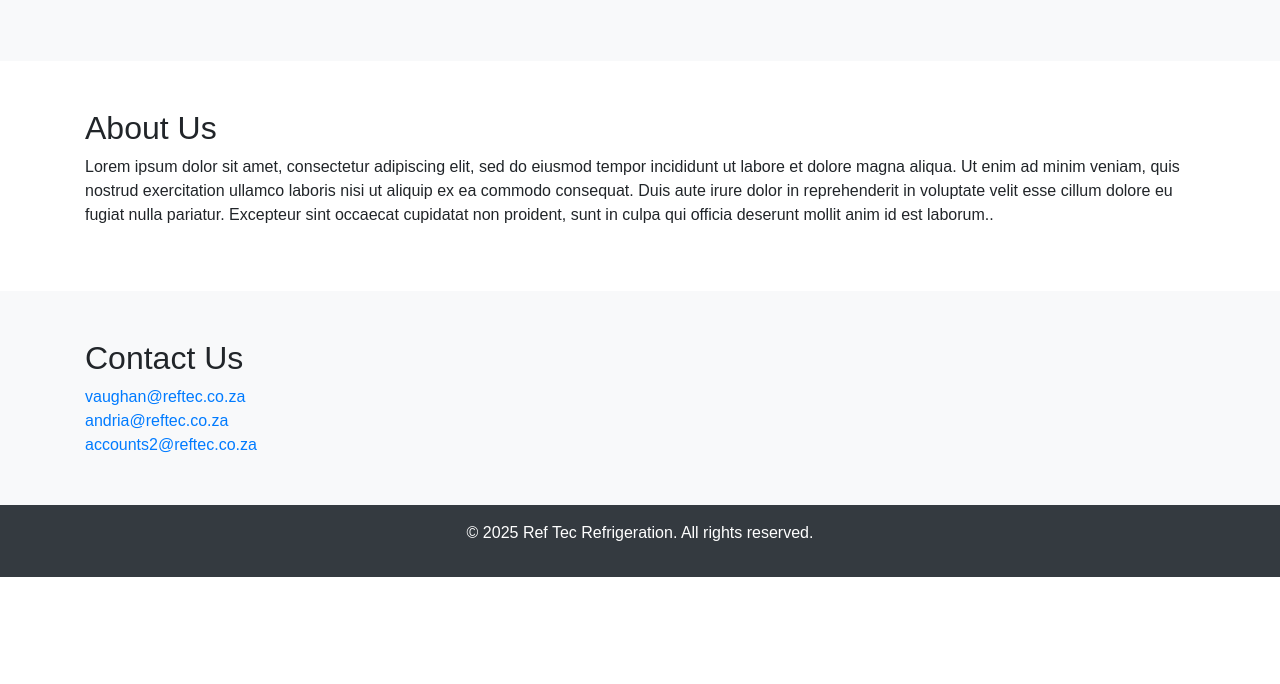
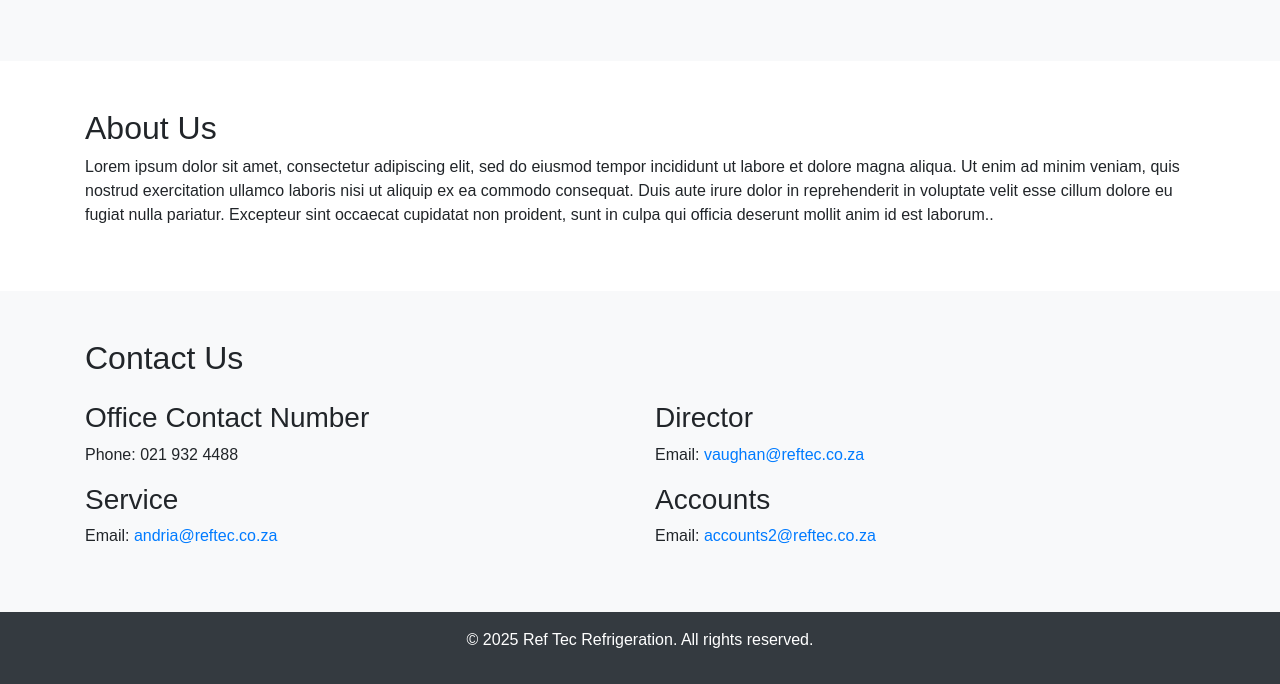
Before and after one commit to ApplesAreNotBananas/applesarenotbananas.github.io, a plain HTML site: page index.html in a window 1280 px wide. Shown: the part 742-1426 px from the top of the page. Before the commit the page ends 1319 px from the top, so only its background shows below. Drawn offline with nearby package versions, Linux system fonts and the light colour scheme.

Commit message:
Neatening Up Contact Details

```diff
--- a/index.html
+++ b/index.html
@@ -96,9 +96,24 @@
 <section id="contact" class="py-5 bg-light">
     <div class="container">
         <h2>Contact Us</h2>
-        <a href="mailto:vaughan@reftec.co.za" target="_blank">vaughan@reftec.co.za</a><br>
-        <a href="mailto:andria@reftec.co.za" target="_blank">andria@reftec.co.za</a><br>
-        <a href="mailto:accounts2@reftec.co.za" target="_blank">accounts2@reftec.co.za</a>
+        <div class="row mt-4">
+            <div class="col-md-6">
+                <h3>Office Contact Number</h3>
+                <p>Phone: 021 932 4488</p>
+            </div>
+            <div class="col-md-6">
+                <h3>Director</h3>
+                <p>Email: <a href="mailto:vaughan@reftec.co.za" target="_blank">vaughan@reftec.co.za</a></p>
+            </div>
+            <div class="col-md-6">
+                <h3>Service</h3>
+                <p>Email: <a href="mailto:andria@reftec.co.za" target="_blank">andria@reftec.co.za</a></p>
+            </div>
+            <div class="col-md-6">
+                <h3>Accounts</h3>
+                <p>Email: <a href="mailto:accounts2@reftec.co.za" target="_blank">accounts2@reftec.co.za</a></p>
+            </div>
+        </div>
     </div>
 </section>
 
```
